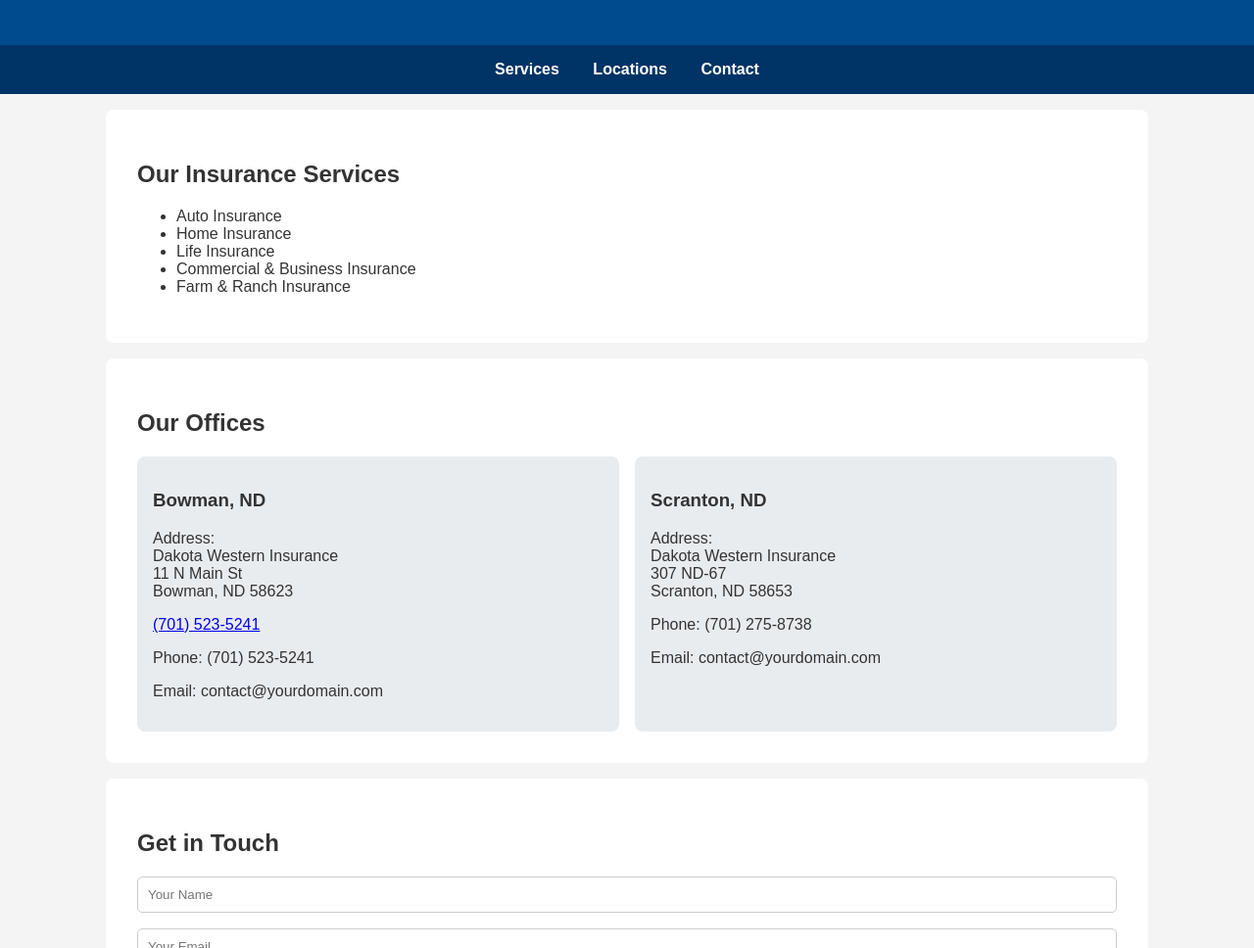
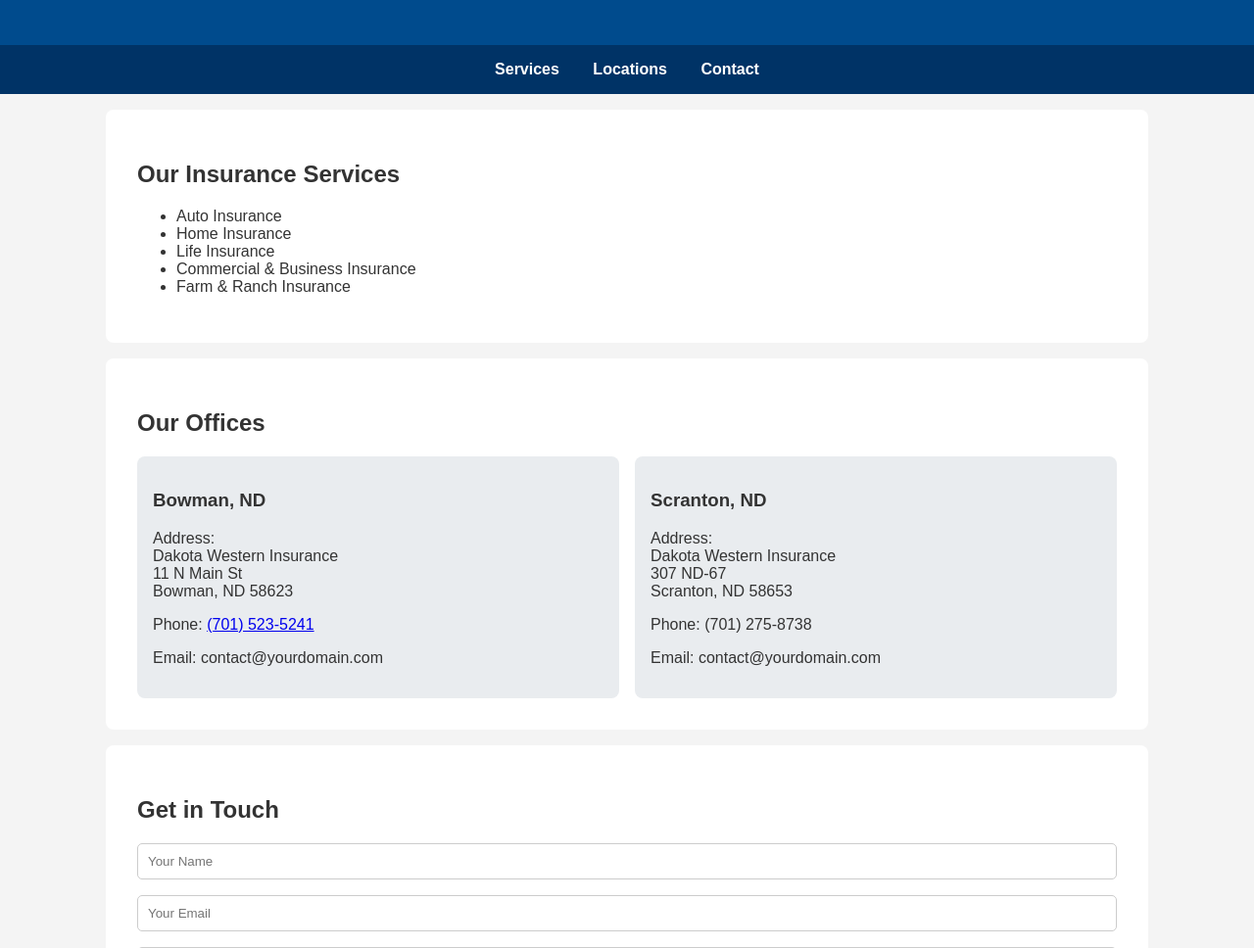
Before and after one commit to Performanceacct/dwi, a plain HTML site: page index.html in a window 1280 px wide. Shown: the part 132-1100 px from the top of the page at 98% size. Drawn offline with Linux system fonts and the light colour scheme.

Commit message:
Update index.html

```diff
--- a/index.html
+++ b/index.html
@@ -53,8 +53,7 @@
           11 N Main St<br>
           Bowman, ND 58623<br>
         </p>
-        <a href="tel:+17015235241">(701) 523-5241</a>
-        <p>Phone: (701) 523-5241</p>
+        <p>Phone: <a href="tel:+17015235241">(701) 523-5241</a></p>
         <p>Email: contact@yourdomain.com</p>
       </div>
       <div class="card">
```
